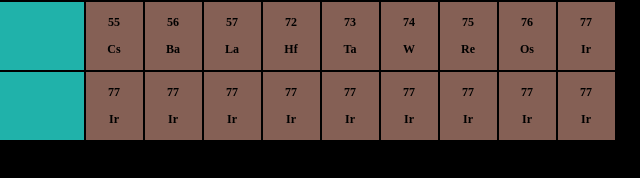
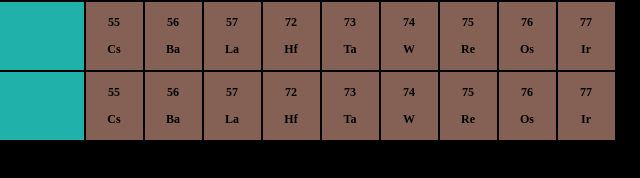
Before and after one commit to UmmeAimenMYasir12345/Assignment-04, a plain HTML site: page periodic-table/index.html in a window 1280 px wide. Shown: the part 590-768 px from the top of the page, 457-1097 px from the left. Drawn offline with Linux system fonts and the light colour scheme.

Commit message:
Code for my project

```diff
--- a/periodic-table/index.html
+++ b/periodic-table/index.html
@@ -161,14 +161,14 @@
 
                 <tr style="text-align: center;"  style="width: 55px;" height="60px" >
                     <td  style="background-color: #20b2aa;"  width="330px" style="height: 40px"  ><p style="font-size: 10px;" style="text-align: center;"><b>*Actinide Series</b></p> </td>
-                    <td style="background-color: #856055;" width="55px" style="height: 40px;"><p style="font-size: 12px;"  style="text-align: center;" ><b>77</b></p> <p style="font-size: 12px;"  style="text-align: center;" ><b>Ir</b></p></td>
-                    <td style="background-color: #856055;" width="55px" style="height: 40px;"><p style="font-size: 12px;"  style="text-align: center;" ><b>77</b></p> <p style="font-size: 12px;"  style="text-align: center;" ><b>Ir</b></p></td>
-                    <td style="background-color: #856055;" width="55px" style="height: 40px;"><p style="font-size: 12px;"  style="text-align: center;" ><b>77</b></p> <p style="font-size: 12px;"  style="text-align: center;" ><b>Ir</b></p></td>
-                    <td style="background-color: #856055;" width="55px" style="height: 40px;"><p style="font-size: 12px;"  style="text-align: center;" ><b>77</b></p> <p style="font-size: 12px;"  style="text-align: center;" ><b>Ir</b></p></td>
-                    <td style="background-color: #856055;" width="55px" style="height: 40px;"><p style="font-size: 12px;"  style="text-align: center;" ><b>77</b></p> <p style="font-size: 12px;"  style="text-align: center;" ><b>Ir</b></p></td>
-                    <td style="background-color: #856055;" width="55px" style="height: 40px;"><p style="font-size: 12px;"  style="text-align: center;" ><b>77</b></p> <p style="font-size: 12px;"  style="text-align: center;" ><b>Ir</b></p></td>
-                    <td style="background-color: #856055;" width="55px" style="height: 40px;"><p style="font-size: 12px;"  style="text-align: center;" ><b>77</b></p> <p style="font-size: 12px;"  style="text-align: center;" ><b>Ir</b></p></td>
-                    <td style="background-color: #856055;" width="55px" style="height: 40px;"><p style="font-size: 12px;"  style="text-align: center;" ><b>77</b></p> <p style="font-size: 12px;"  style="text-align: center;" ><b>Ir</b></p></td>
+                    <td style="background-color: #856055;" width="55px" style="height: 40px;"><p style="font-size: 12px;"  style="text-align: center;" ><b>55</b></p> <p style="font-size: 12px;"  style="text-align: center;" ><b>Cs</b></p></td>
+                    <td style="background-color: #856055;" width="55px" style="height: 40px;"><p style="font-size: 12px;"  style="text-align: center;" ><b>56</b></p> <p style="font-size: 12px;"  style="text-align: center;" ><b>Ba</b></p></td>
+                    <td style="background-color: #856055;" width="55px" style="height: 40px;"><p style="font-size: 12px;"  style="text-align: center;" ><b>57</b></p> <p style="font-size: 12px;"  style="text-align: center;" ><b>La</b></p></td>
+                    <td style="background-color: #856055;" width="55px" style="height: 40px;"><p style="font-size: 12px;"  style="text-align: center;" ><b>72</b></p> <p style="font-size: 12px;"  style="text-align: center;" ><b>Hf</b></p></td>
+                    <td style="background-color: #856055;" width="55px" style="height: 40px;"><p style="font-size: 12px;"  style="text-align: center;" ><b>73</b></p> <p style="font-size: 12px;"  style="text-align: center;" ><b>Ta</b></p></td>
+                    <td style="background-color: #856055;" width="55px" style="height: 40px;"><p style="font-size: 12px;"  style="text-align: center;" ><b>74</b></p> <p style="font-size: 12px;"  style="text-align: center;" ><b>W</b></p></td>
+                    <td style="background-color: #856055;" width="55px" style="height: 40px;"><p style="font-size: 12px;"  style="text-align: center;" ><b>75</b></p> <p style="font-size: 12px;"  style="text-align: center;" ><b>Re</b></p></td>
+                    <td style="background-color: #856055;" width="55px" style="height: 40px;"><p style="font-size: 12px;"  style="text-align: center;" ><b>76</b></p> <p style="font-size: 12px;"  style="text-align: center;" ><b>Os</b></p></td>
                     <td style="background-color: #856055;" width="55px" style="width: 55px;" style="height: 40px;"><p style="font-size: 12px;"  style="text-align: center;" ><b>77</b></p> <p style="font-size: 12px;"  style="text-align: center;" ><b>Ir</b></p></td>
 
         </table>
```
